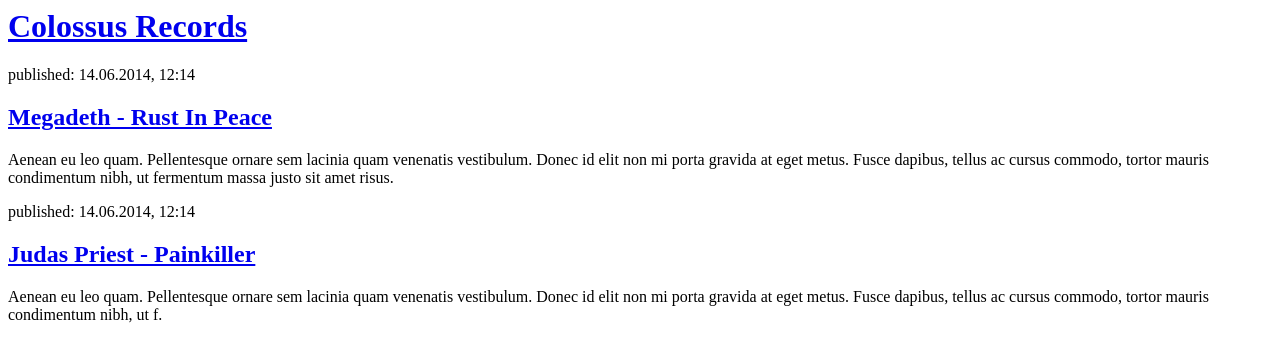
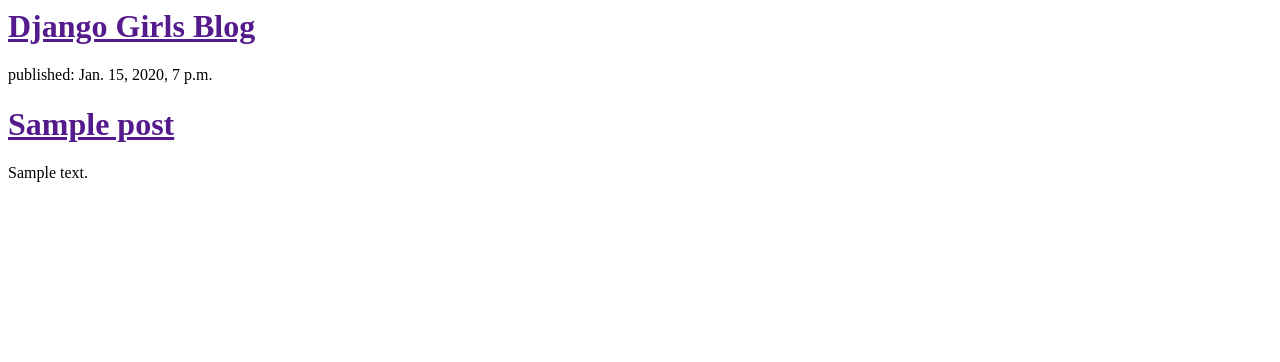
Before and after one commit to nasowoo/my-first-blog, a Django app: page / in a window 1280 px wide. Shown: the top 362 px of the page. Run offline with Django 3.2, Linux system fonts and the light colour scheme; tables that the repository leaves empty hold one stand-in row (values such as "Sample post").

Commit message:
modified templates to display posts from database.

```diff
--- a/wooblog/templates/blog/post_list.html
+++ b/wooblog/templates/blog/post_list.html
@@ -1,22 +1,18 @@
 <html>
     <head>
-        <title>Woob's blog</title>
+        <title>Django Girls blog</title>
     </head>
     <body>
         <div>
-            <h1><a href="https://colossusrecords.bigcartel.com/">Colossus Records</a></h1>
+            <h1><a href="">Django Girls Blog</a></h1>
         </div>
 
-        <div>
-            <p>published: 14.06.2014, 12:14</p>
-            <h2><a href="https://www.metalkingdom.net/album/megadeth-rust-in-peace-323">Megadeth - Rust In Peace</a></h2>
-            <p>Aenean eu leo quam. Pellentesque ornare sem lacinia quam venenatis vestibulum. Donec id elit non mi porta gravida at eget metus. Fusce dapibus, tellus ac cursus commodo, tortor mauris condimentum nibh, ut fermentum massa justo sit amet risus.</p>
-        </div>
-
-        <div>
-            <p>published: 14.06.2014, 12:14</p>
-            <h2><a href="https://www.metalkingdom.net/album/judas-priest-painkiller-379">Judas Priest - Painkiller</a></h2>
-            <p>Aenean eu leo quam. Pellentesque ornare sem lacinia quam venenatis vestibulum. Donec id elit non mi porta gravida at eget metus. Fusce dapibus, tellus ac cursus commodo, tortor mauris condimentum nibh, ut f.</p>
-        </div>
+        {% for post in posts %}
+            <div>
+                <p>published: {{ post.published_date }}</p>
+                <h1><a href="">{{ post.title }}</a></h1>
+                <p>{{ post.text|linebreaksbr }}</p>
+            </div>
+        {% endfor %}
     </body>
 </html>
--- a/wooblog/views.py
+++ b/wooblog/views.py
@@ -1,5 +1,11 @@
 from django.shortcuts import render
+from .models import Post
+from django.utils import timezone
 
 def post_list(request):
-    return render(request, 'blog/post_list.html', {})
+    posts = Post.objects.filter(published_date__lte=timezone.now()).order_by('published_date')
+    return render(request, 'blog/post_list.html', {'posts': posts})
+
+
+
 # Create your views here.
```
